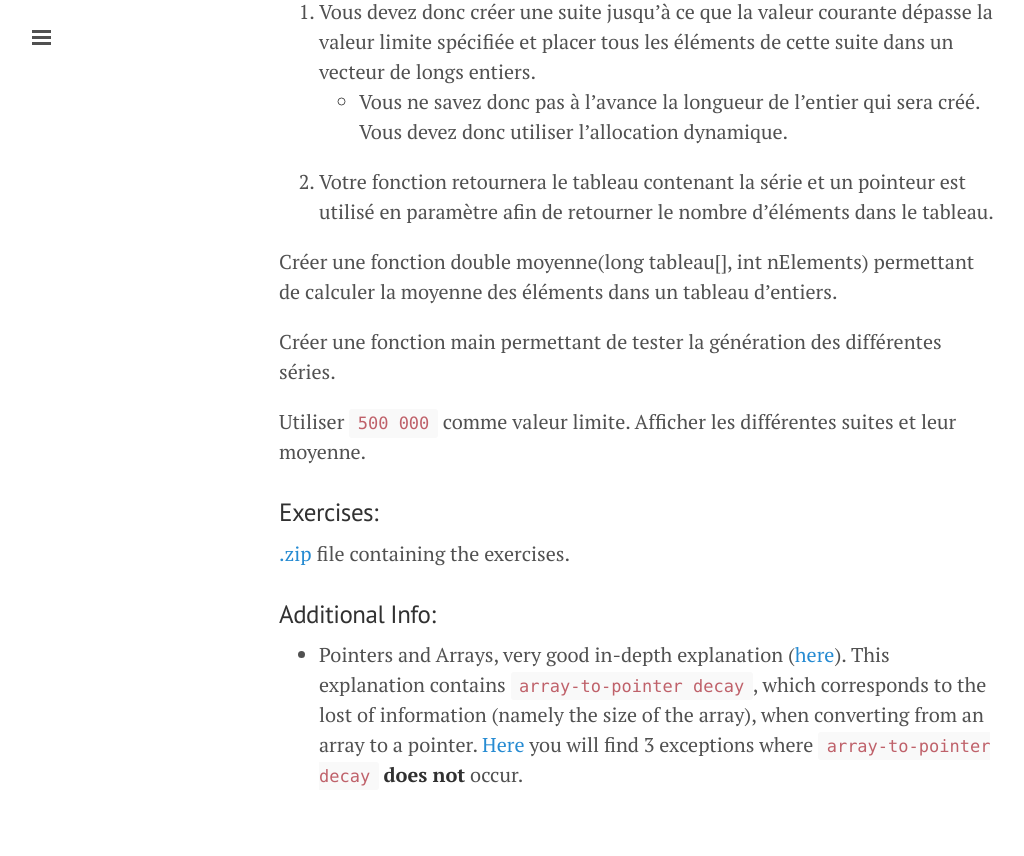
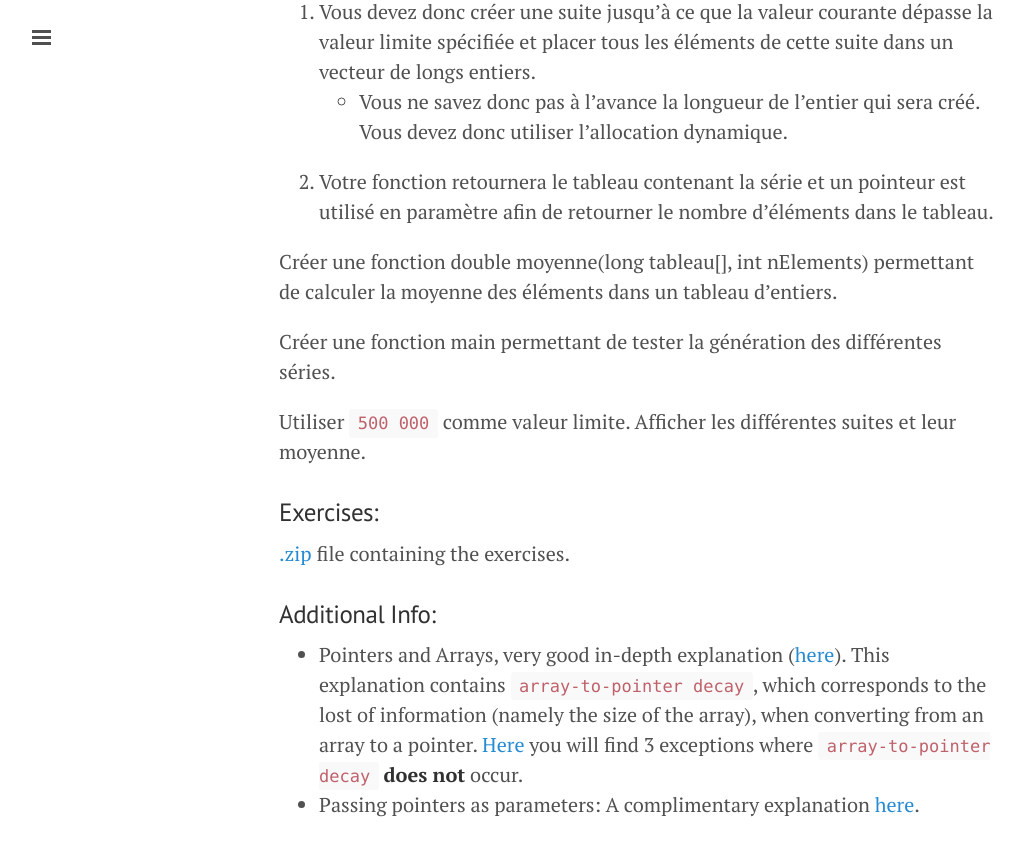
Before and after one commit to dwils098/dwils098.github.io, a Jekyll site: the page built from csi2772.md, in a window 1280 px wide and 900 px high, scrolled down 3150 px. Shown: the top 856 px of the window, without its empty margins (1-1025 px from the left). Built offline with Jekyll 4.4.1, drawn with Linux system fonts in a browser that asks for light colours; Markdown is read by kramdown in place of the engine named in the settings.

Commit message:
added a link to a resource for passing pointer as a parameter.

```diff
--- a/csi2772.md
+++ b/csi2772.md
@@ -105,3 +105,4 @@ Utiliser `500 000` comme valeur limite. Afficher les différentes suites et leur
 ###Additional Info:
 
 * Pointers and Arrays, very good in-depth explanation ([here](http://stackoverflow.com/a/4810668/1201965)). This explanation contains `array-to-pointer decay`, which corresponds to the lost of information (namely the size of the array), when converting from an array to a pointer. [Here](http://stackoverflow.com/a/2036125/1201965) you will find 3 exceptions where `array-to-pointer decay` **does not** occur.
+* Passing pointers as parameters: A complimentary explanation [here](http://www.functionx.com/cppcli/functions/Lesson02c.htm).
```
